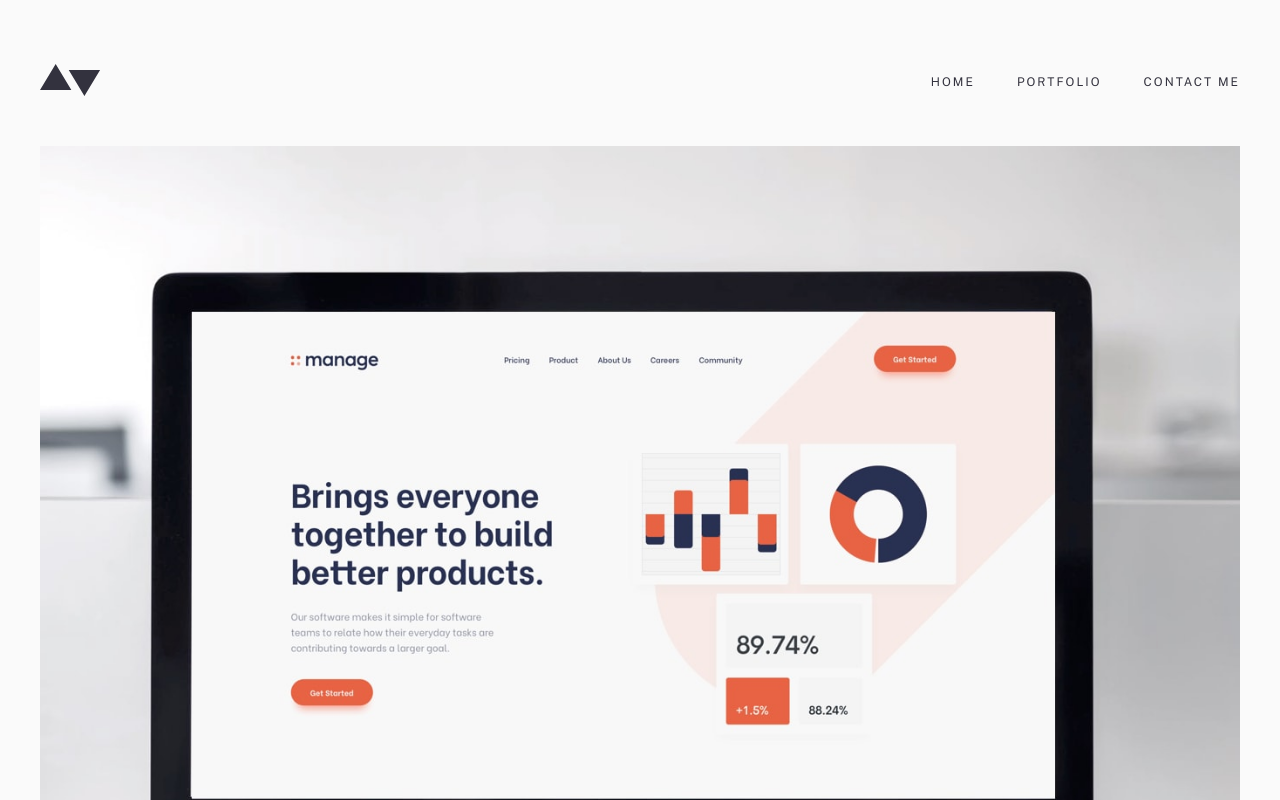
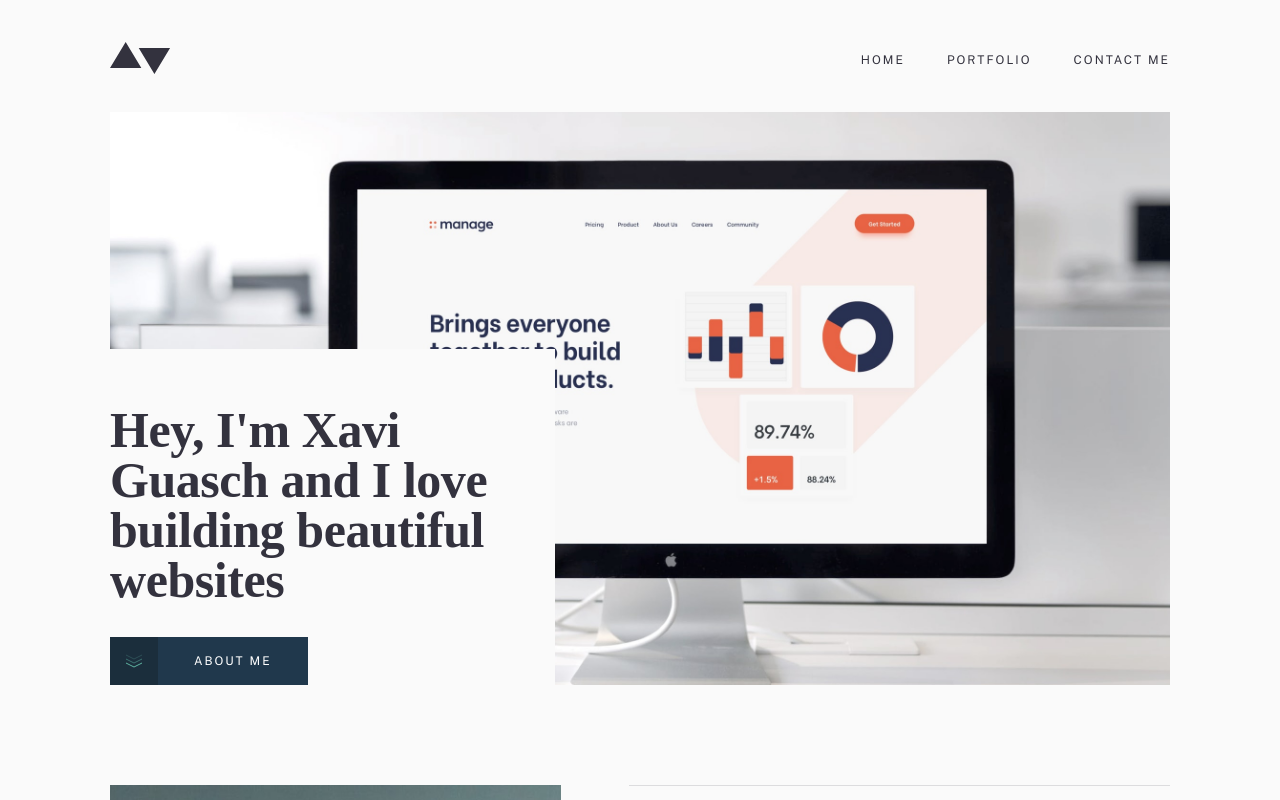
Before and after one commit to xaviguasch/minimalist-portfolio-website-frontendmentor-prac, a React (Create React App) app: page / in a window 1280 px wide. Shown: the top 800 px of the page. Built offline with nearby package versions, Linux system fonts and the light colour scheme; a web font is replaced by a local one.

Commit message:
finished styling hero section of HomePage for desktop

```diff
--- a/src/App.js
+++ b/src/App.js
@@ -1,4 +1,4 @@
-import React, { useState } from 'react'
+import React from 'react'
 
 import { Outlet } from 'react-router-dom'
 
--- a/src/components/HomePage.css
+++ b/src/components/HomePage.css
@@ -46,7 +46,8 @@
   order: -1;
 }
 
-.hero__tablet-img {
+.hero__tablet-img,
+.hero__desktop-img {
   display: none;
 }
 
@@ -79,3 +80,24 @@
     padding: 56px 72px 0 0;
   }
 }
+
+/* Laptop */
+@media (min-width: 1275px) {
+  .HomePage {
+    gap: 100px;
+  }
+
+  .hero__tablet-img {
+    display: none;
+  }
+
+  .hero__desktop-img {
+    display: block;
+  }
+
+  .hero__copy {
+    width: 42%;
+
+    padding: 56px 56px 0 0;
+  }
+}
--- a/src/components/HomePage.js
+++ b/src/components/HomePage.js
@@ -9,6 +9,7 @@ import './HomePage.css'
 // Imported images and data
 import HeroMobileImg from '../assets/images/homepage/mobile/image-homepage-hero@2x.jpg'
 import HeroTabletImg from '../assets/images/homepage/tablet/image-homepage-hero@2x.jpg'
+import HeroDesktopImg from '../assets/images/homepage/desktop/image-homepage-hero@2x.jpg'
 import ProfileMobileImg from '../assets/images/homepage/mobile/image-homepage-profile@2x.jpg'
 import ProfileTabletImg from '../assets/images/homepage/tablet/image-homepage-profile@2x.jpg'
 import ProfileDesktopImg from '../assets/images/homepage/desktop/image-homepage-profile@2x.jpg'
@@ -42,6 +43,9 @@ const HomePage = () => {
         <div className='hero__tablet-img'>
           <img src={HeroTabletImg} alt='computer monitor showing webiste' />
         </div>
+        <div className='hero__desktop-img'>
+          <img src={HeroDesktopImg} alt='computer monitor showing webiste' />
+        </div>
       </section>
 
       <section className='about-me' id='about-me'>
--- a/src/index.css
+++ b/src/index.css
@@ -43,6 +43,7 @@
   --fs-36: 2.25rem;
   --fs-40: 2.5rem;
   --fs-48: 3rem;
+  --fs-50: 3.125em;
   --fs-56: 3.5rem;
   --fs-60: 3.75rem;
   --fs-64: 4rem;
@@ -229,3 +230,19 @@ textarea {
     gap: 48px;
   }
 }
+
+/* Laptop */
+@media (min-width: 1275px) {
+  /* UTILITY STYLES */
+  .wrapper {
+    padding: 42px 110px;
+    gap: 36px;
+  }
+
+  /* Typography */
+  .title--lg {
+    line-height: 1;
+    letter-spacing: -0.45px;
+    font-size: var(--fs-50);
+  }
+}
```
